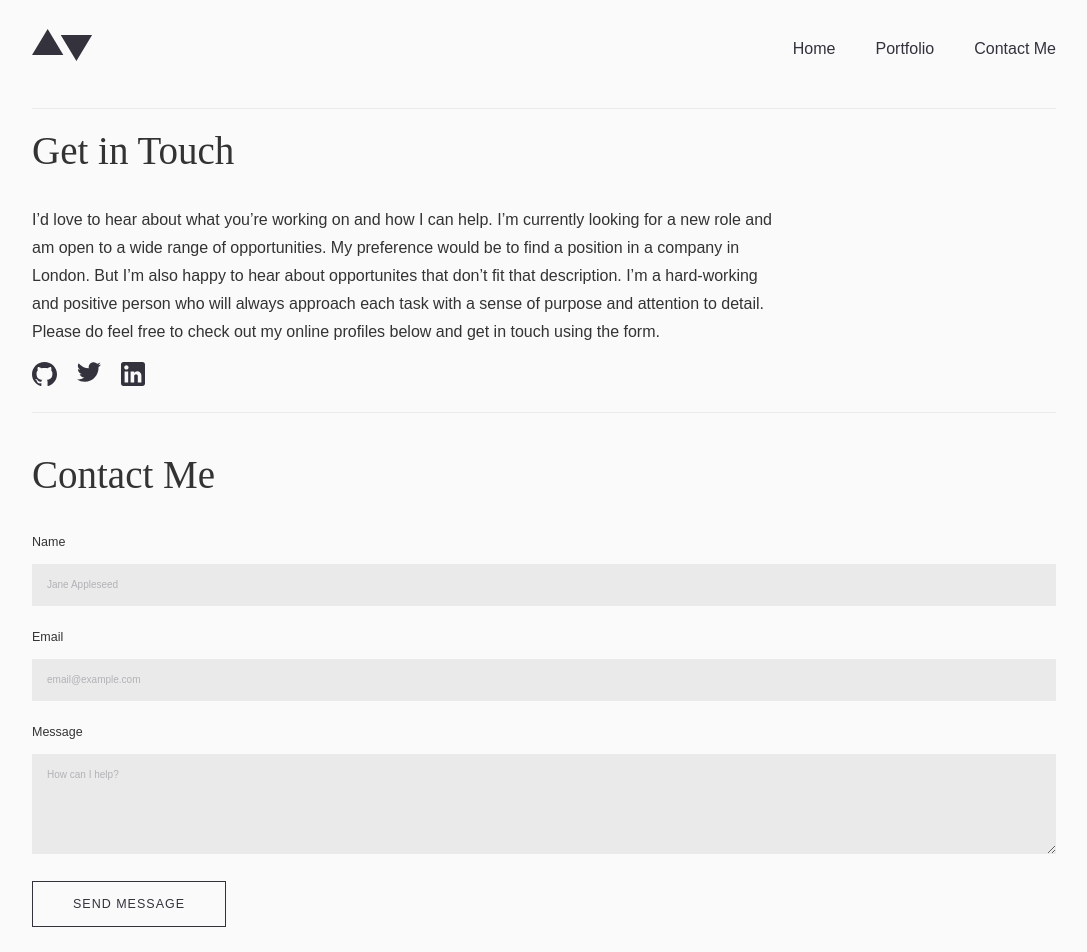
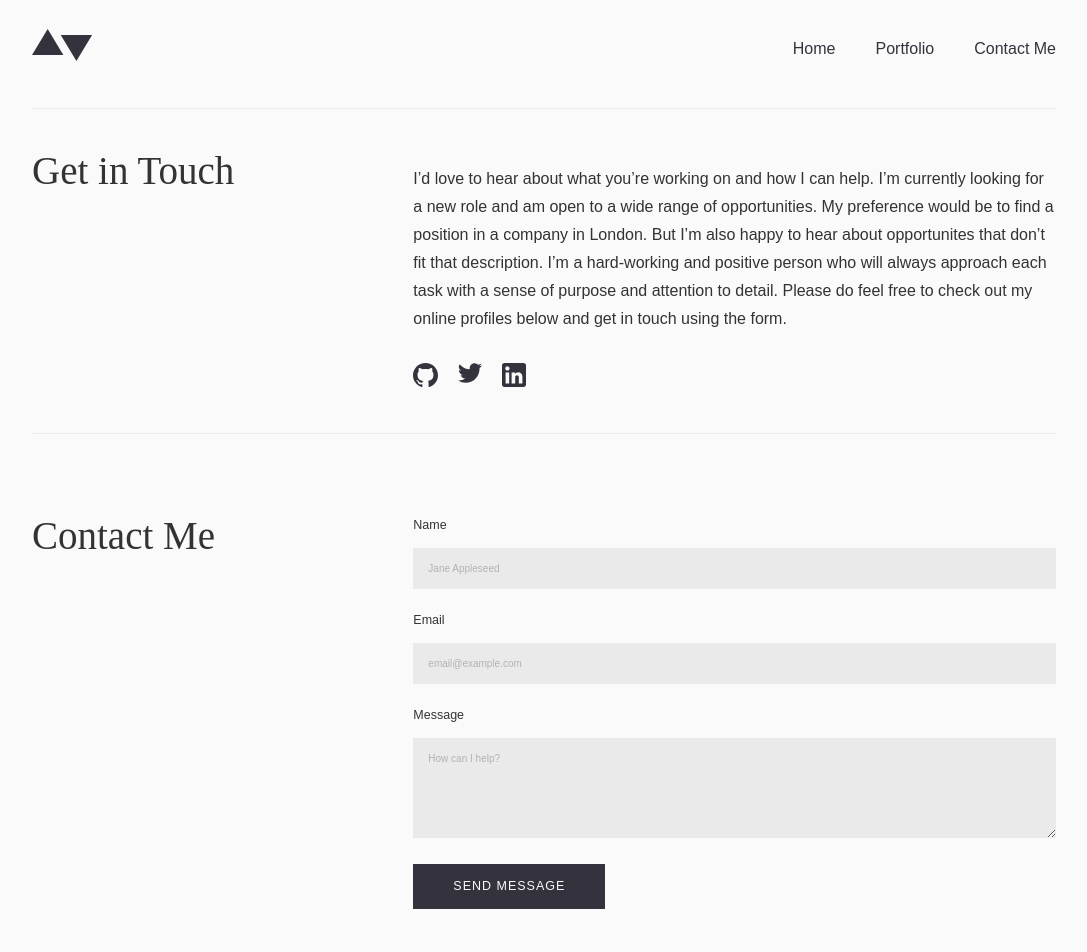
Before and after one commit to stevenCsaunders/minimalist-portfolio-react, a React (Create React App) app: page /contact in a window 1280 px wide. Shown: the top 952 px of the page, without its empty margins (96-1183 px from the left). Built offline with nearby package versions, Linux system fonts and the light colour scheme; a web font is replaced by a local one.

Commit message:
add styles for desktop contact us

```diff
--- a/src/Contact/ContactForm.js
+++ b/src/Contact/ContactForm.js
@@ -1,5 +1,5 @@
 import { useState } from 'react'
-import SecondaryBtn from '../shared/SecondaryBtn'
+import { SecondaryButtonDark } from '../shared/SecondaryBtn'
 import { ContactFormStyled } from '../Styled/ContactUsStyled'
 
 const ContactForm = () => {
@@ -55,7 +55,7 @@ const ContactForm = () => {
 						onChange={handleChange}
 					></textarea>
 				</div>
-				<SecondaryBtn text={'send message'}/>
+				<SecondaryButtonDark text={'send message'} />
 			</form>
 		</ContactFormStyled>
 	)
--- a/src/Contact/ContactUs.js
+++ b/src/Contact/ContactUs.js
@@ -10,6 +10,7 @@ export const ContactUs = () => {
 		<article>
 			<ContactUsStyled>
 				<h2>Get in Touch</h2>
+				<div>
 					<p>
 						I’d love to hear about what you’re working on and how I can
 						help. I’m currently looking for a new role and am open to a
@@ -32,6 +33,7 @@ export const ContactUs = () => {
 							<img src={linkedin} alt='linkedin' />
 						</li>
 					</ul>
+				</div>
 			</ContactUsStyled>
 			<ContactForm />
 		</article>
--- a/src/Project/Detail.js
+++ b/src/Project/Detail.js
@@ -1,4 +1,4 @@
-import SecondaryBtn from '../shared/SecondaryBtn'
+import { SecondaryBtn } from '../shared/SecondaryBtn'
 import { ProjectStyled } from '../Styled/ProjectStyled'
 import managePreviewSml from '../data/images/detail/mobile/image-manage-preview-1.jpg'
 import managePreview1Med from '../data/images/detail/tablet/image-manage-preview-1.jpg'
@@ -37,7 +37,7 @@ const Project = () => {
 					</div>
 					<SecondaryBtn text='visit website' />
 				</aside>
-				<section className="project-background">
+				<section className='project-background'>
 					<h3>Project Background</h3>
 					<p>
 						This project was a front-end challenge from Frontend
--- a/src/Styled/ContactUsStyled.js
+++ b/src/Styled/ContactUsStyled.js
@@ -11,11 +11,27 @@ export const ContactUsStyled = styled.section`
 			margin-right: 2rem;
 		}
 	}
+	@media (min-width: 1100px) {
+		display: flex;
+		gap: 6rem;
+		padding: 4rem 0;
+		h2 {
+			width: 50%;
+		}
+    div {
+      width: 100%
+    }
+		p {
+			margin-bottom: 3rem;
+      padding: 0;
+		}
+	}
 `
 
 export const ContactFormStyled = styled.section`
 	form {
-    input, textarea {
+		input,
+		textarea {
 			width: 100%;
 			margin-bottom: 2rem;
 		}
@@ -25,6 +41,16 @@ export const ContactFormStyled = styled.section`
 		label {
 			margin-bottom: 1rem;
 		}
-
+	}
+  @media (min-width: 1100px) {
+		display: flex;
+		gap: 6rem;
+		padding: 4rem 0;
+		h2 {
+			width: 50%;
+		}
+    form {
+      width: 100%;
+    }
 	}
 `
--- a/src/Styled/SecondaryBtnStyled.js
+++ b/src/Styled/SecondaryBtnStyled.js
@@ -19,3 +19,23 @@ export const SecondaryBtnStyled = styled.button`
 		opacity: 0.3;
 	}
 `
+
+export const SecondaryBtnDarkStyled = styled.button`
+	appearance: none;
+	background: var(--darkBlue);
+	border: none;
+	color: var(--lightGrey);
+	padding: 15px 40px;
+	letter-spacing: 1px;
+
+	&:hover {
+		background: var(--darkBlue);
+		color: var(--lightGrey);
+		cursor: pointer;
+	}
+
+	&:disabled,
+	&[disabled] {
+		opacity: 0.3;
+	}
+`
--- a/src/shared/SecondaryBtn.js
+++ b/src/shared/SecondaryBtn.js
@@ -1,9 +1,9 @@
-import { SecondaryBtnStyled } from '../Styled/SecondaryBtnStyled'
+import { SecondaryBtnStyled, SecondaryBtnDarkStyled } from '../Styled/SecondaryBtnStyled'
 
-const SecondaryBtn = ({ text }) => {
-	const handleClick = () => {
-		console.log('Cliked!')
-	}
+const handleClick = () => {
+	alert('Cliked!')
+}
+export const SecondaryBtn = ({ text }) => {
 
 	return (
 		<SecondaryBtnStyled onClick={handleClick} type='button'>
@@ -12,4 +12,12 @@ const SecondaryBtn = ({ text }) => {
 	)
 }
 
-export default SecondaryBtn;
+export const SecondaryButtonDark = ({ text }) => {
+
+
+		return (
+			<SecondaryBtnDarkStyled onClick={handleClick} type='button'>
+				{text}
+			</SecondaryBtnDarkStyled>
+		)
+};
--- a/src/shared/WorkWith.js
+++ b/src/shared/WorkWith.js
@@ -1,4 +1,4 @@
-import SecondaryBtn from './SecondaryBtn'
+import { SecondaryBtn } from './SecondaryBtn'
 import { WorkWithStyled } from '../Styled/WorkWithStyled'
 
 const WorkWith = () => {
--- a/src/shared/index.js
+++ b/src/shared/index.js
@@ -1,7 +1,7 @@
 import Footer from './Footer'
 import Header from './Header'
-import SecondaryBtn from './SecondaryBtn'
+import { SecondaryBtn, SecondaryButtonDark } from './SecondaryBtn'
 import PrimaryBtn from './PrimaryBtn'
 import WorkWith from './WorkWith'
 
-export { Footer, Header, SecondaryBtn, PrimaryBtn, WorkWith };
+export { Footer, Header, SecondaryBtn, SecondaryButtonDark, PrimaryBtn, WorkWith }
```
Also changed, not shown: src/Portfolio/PortfolioItem.js (+5 -7 lines), 2 other files (tests, documents, lock files or other folders). Lines whose indentation alone changed are shown as unchanged.
